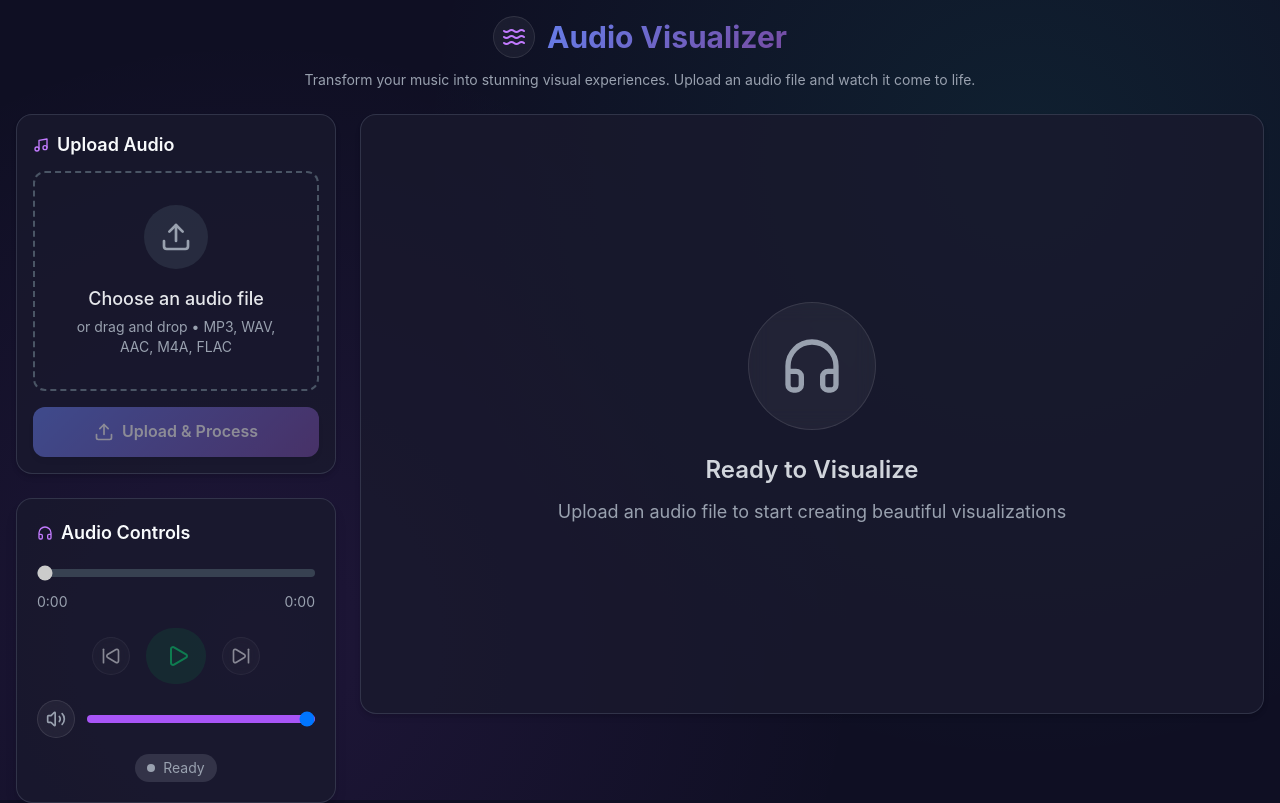
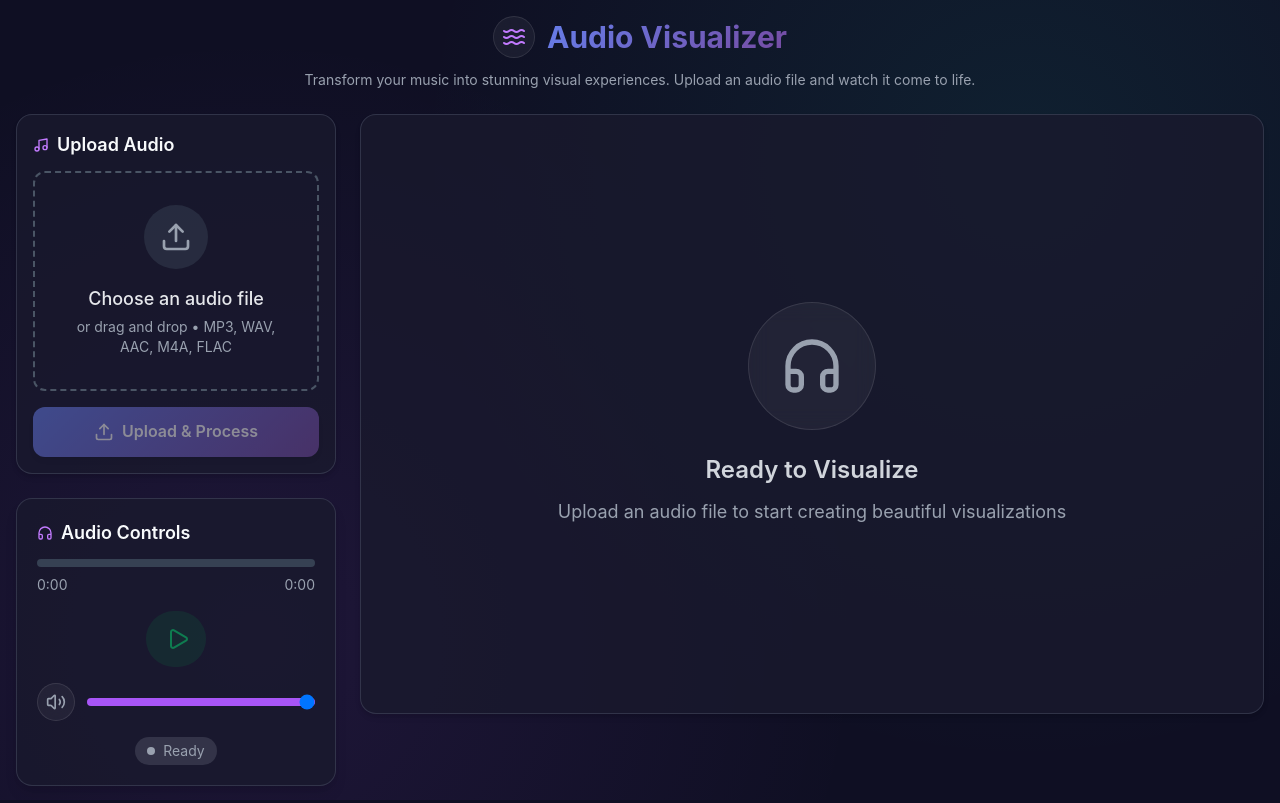
Before and after one commit to AresNeutron/Synchro-nice, a React (Vite) app in the folder client/: page / in a window 1280 px wide. Built offline with nearby package versions, Linux system fonts and the light colour scheme.

Commit message:
now using timestamp function to retrieve data, removed pause button

```diff
--- a/client/src/components/AudioPlayer.tsx
+++ b/client/src/components/AudioPlayer.tsx
@@ -4,17 +4,17 @@ import { APPSTATE } from "../types";
 import { useAppContext } from "../hooks/useAppContext";
 import {
   Play,
-  Pause,
   Volume2,
   VolumeX,
-  SkipBack,
-  SkipForward,
   Loader2,
 } from "lucide-react";
 import { backend_url } from "../utils/url";
 
 const AudioPlayer: React.FC = () => {
-  const { appState, setAppState, sessionId, isConnected, sendGetChunkSignal } =
+  const { appState, setAppState, sessionId, isConnected,
+    // esto es preocupante: realmente funcionará eso de obtener los datos por tiempo?
+
+    sendTimeBasedRequest } =
     useAppContext();
   const audioRef = useRef<HTMLAudioElement>(null);
   const [currentTime, setCurrentTime] = useState(0);
@@ -22,16 +22,13 @@ const AudioPlayer: React.FC = () => {
   const [volume, setVolume] = useState(1);
   const [isMuted, setIsMuted] = useState(false);
   const [isLoading, setIsLoading] = useState(false);
+  const [hasStartedPlaying, setHasStartedPlaying] = useState(false);
 
-  const handlePlayPause = () => {
-    if (audioRef.current) {
-      if (appState === APPSTATE.PLAYING) {
-        audioRef.current.pause();
-        setAppState(APPSTATE.PAUSED);
-      } else {
-        audioRef.current.play();
-        setAppState(APPSTATE.PLAYING);
-      }
+  const handlePlay = () => {
+    if (audioRef.current && !hasStartedPlaying) {
+      audioRef.current.play();
+      setAppState(APPSTATE.PLAYING);
+      setHasStartedPlaying(true);
     }
   };
 
@@ -48,13 +45,7 @@ const AudioPlayer: React.FC = () => {
     }
   };
 
-  const handleSeek = (e: React.ChangeEvent<HTMLInputElement>) => {
-    const time = Number.parseFloat(e.target.value);
-    if (audioRef.current) {
-      audioRef.current.currentTime = time;
-      setCurrentTime(time);
-    }
-  };
+  // Seeking disabled for synchronized playback
 
   const handleVolumeChange = (e: React.ChangeEvent<HTMLInputElement>) => {
     const newVolume = Number.parseFloat(e.target.value);
@@ -83,13 +74,7 @@ const AudioPlayer: React.FC = () => {
     return `${minutes}:${seconds.toString().padStart(2, "0")}`;
   };
 
-  const skipTime = (seconds: number) => {
-    if (audioRef.current) {
-      const newTime = Math.max(0, Math.min(duration, currentTime + seconds));
-      audioRef.current.currentTime = newTime;
-      setCurrentTime(newTime);
-    }
-  };
+  // Skip functionality disabled for synchronized playback
 
   useEffect(() => {
     let audioUrl: string | null = null;
@@ -118,15 +103,7 @@ const AudioPlayer: React.FC = () => {
         }
       };
 
-      // fill the "chunks" array with 10 chunks
-      const getInitialChunks = async () => {
-        for (let i = 0; i < 10; i++) {
-          sendGetChunkSignal();
-        }
-      };
-
       fetchAndSetAudio();
-      getInitialChunks();
     }
 
     return () => {
@@ -134,20 +111,19 @@ const AudioPlayer: React.FC = () => {
         URL.revokeObjectURL(audioUrl);
       }
     };
-  }, [sessionId, isConnected, setAppState, sendGetChunkSignal]);
+  }, [sessionId, isConnected, setAppState]);
 
 
+  // New time-based WebSocket synchronization
   useEffect(() => {
     let intervalId: NodeJS.Timeout | null = null;
 
-    if (appState === APPSTATE.PLAYING) {
-      // Llamar inmediatamente la función para sincronizar con la reproducción
-      sendGetChunkSignal();
-
-      // Configurar un intervalo para llamar a la función cada 0.2 segundos
+    if (appState === APPSTATE.PLAYING && audioRef.current) {
+      // Request chunks based on current audio time every 500ms
       intervalId = setInterval(() => {
-        sendGetChunkSignal();
-      }, 200); // 200ms = 0.2 segundos
+        const currentAudioTime = audioRef.current?.currentTime || 0;
+        sendTimeBasedRequest(currentAudioTime);
+      }, 500); // Every 500ms for smoother updates
     }
 
     return () => {
@@ -155,7 +131,7 @@ const AudioPlayer: React.FC = () => {
         clearInterval(intervalId);
       }
     };
-  }, [appState, sendGetChunkSignal]);
+  }, [appState, sendTimeBasedRequest]);
 
   const isPlaying = appState === APPSTATE.PLAYING;
   const progress = duration > 0 ? (currentTime / duration) * 100 : 0;
@@ -175,18 +151,14 @@ const AudioPlayer: React.FC = () => {
       {/* Progress Bar */}
       <div className="space-y-2">
         <div className="relative">
-          <input
-            type="range"
-            min="0"
-            max={duration || 0}
-            value={currentTime}
-            onChange={handleSeek}
-            disabled={!isConnected || isLoading}
-            className="w-full h-2 bg-gray-700 rounded-lg appearance-none cursor-pointer slider"
-            style={{
-              background: `linear-gradient(to right, #a855f7 0%, #a855f7 ${progress}%, #374151 ${progress}%, #374151 100%)`,
-            }}
-          />
+          <div
+            className="w-full h-2 bg-gray-700 rounded-lg relative"
+          >
+            <div
+              className="h-full bg-purple-400 rounded-lg transition-all duration-200"
+              style={{ width: `${progress}%` }}
+            />
+          </div>
         </div>
 
         <div className="flex justify-between text-sm text-gray-400">
@@ -196,42 +168,26 @@ const AudioPlayer: React.FC = () => {
       </div>
 
       {/* Controls */}
-      <div className="flex items-center justify-center space-x-4">
+      <div className="flex items-center justify-center">
         <button
-          onClick={() => skipTime(-10)}
-          disabled={!isConnected || isLoading}
-          className="p-2 rounded-full glass-effect hover:bg-purple-400/20 smooth-transition disabled:opacity-50"
-        >
-          <SkipBack className="w-5 h-5" />
-        </button>
-
-        <button
-          onClick={handlePlayPause}
-          disabled={!isConnected || isLoading}
+          onClick={handlePlay}
+          disabled={!isConnected || isLoading || hasStartedPlaying}
           className={`
             p-4 rounded-full smooth-transition disabled:opacity-50
             ${
-              isPlaying
-                ? "bg-red-500/20 hover:bg-red-500/30 text-red-400"
+              hasStartedPlaying
+                ? "bg-purple-500/20 text-purple-400 cursor-not-allowed"
                 : "bg-green-500/20 hover:bg-green-500/30 text-green-400"
             }
           `}
         >
           {isLoading ? (
             <Loader2 className="w-6 h-6 animate-spin" />
-          ) : isPlaying ? (
-            <Pause className="w-6 h-6" />
+          ) : hasStartedPlaying ? (
+            <Play className="w-6 h-6 ml-1 opacity-50" />
           ) : (
             <Play className="w-6 h-6 ml-1" />
           )}
-        </button>
-
-        <button
-          onClick={() => skipTime(10)}
-          disabled={!isConnected || isLoading}
-          className="p-2 rounded-full glass-effect hover:bg-purple-400/20 smooth-transition disabled:opacity-50"
-        >
-          <SkipForward className="w-5 h-5" />
         </button>
       </div>
 
@@ -292,8 +248,8 @@ const AudioPlayer: React.FC = () => {
               ? "Loading..."
               : isPlaying
               ? "Playing"
-              : appState === APPSTATE.PAUSED
-              ? "Paused"
+              : hasStartedPlaying
+              ? "Completed"
               : "Ready"}
           </span>
         </div>
```
